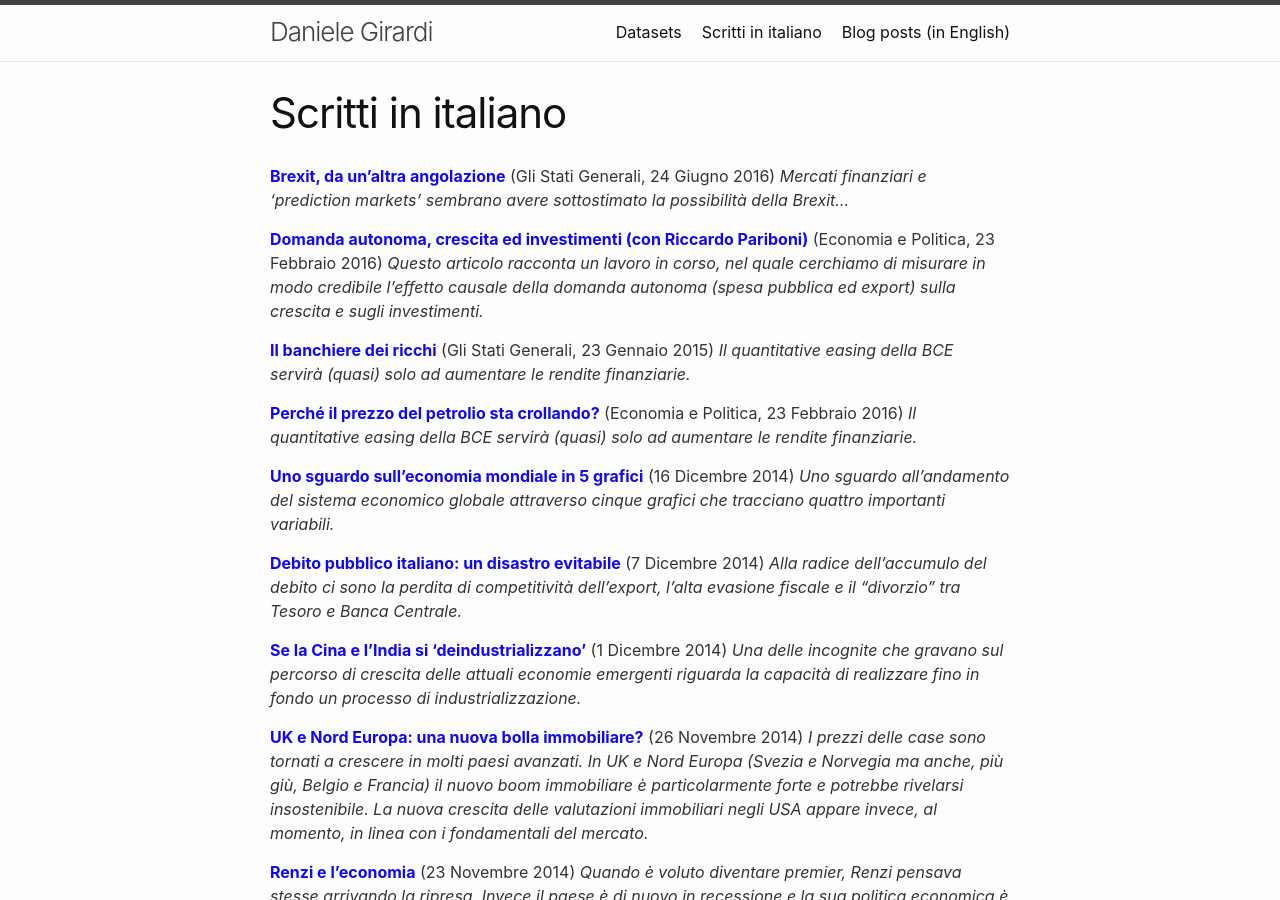
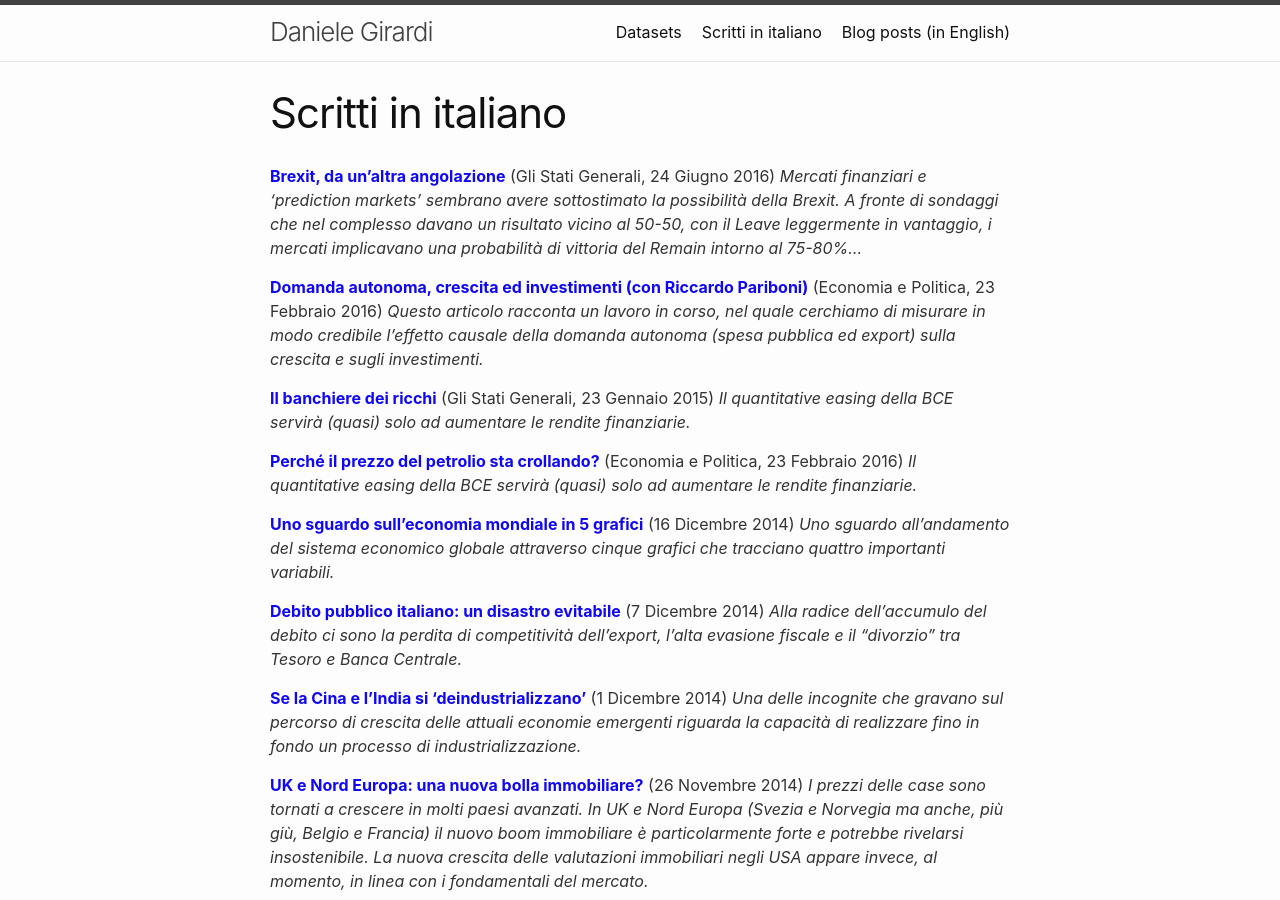
Before and after one commit to danielegirardi/danielegirardi.github.io, a Jekyll site: the page built from scritti_italia.md, in a window 1280 px wide and 900 px high. Built offline with Jekyll 4.4.1, drawn with Linux system fonts in a browser that asks for light colours.

Commit message:
Update scritti_italia.md

```diff
--- a/scritti_italia.md
+++ b/scritti_italia.md
@@ -6,9 +6,9 @@ permalink: /articoli_italia/
 
 <style type="text/css">a {text-decoration: none; color: inherit}</style>
 
-<span style="color: #1008F4;"><strong><a href="http://www.reconomics.it/brexit-da-unaltra-angolazione/" target="_blank" rel="noopener">Brexit, da un'altra angolazione</a></strong></span>
+<span style="color: #1008F4;"><strong><a href="http://www.glistatigenerali.com/borsa_istituzioni-ue/brexit-da-unaltra-angolazione/" target="_blank" rel="noopener">Brexit, da un'altra angolazione</a></strong></span>
 <span style="color: #333333;"><a href="http://www.glistatigenerali.com/borsa_istituzioni-ue/brexit-da-unaltra-angolazione/"  target="_blank" rel="noopener">(Gli Stati Generali, 24 Giugno 2016)</a>
-<em>Mercati finanziari e ‘prediction markets’ sembrano avere sottostimato la possibilità della Brexit...</em>
+<em> Mercati finanziari e ‘prediction markets’ sembrano avere sottostimato la possibilità della Brexit. A fronte di sondaggi che nel complesso davano un risultato vicino al 50-50, con il Leave leggermente in vantaggio, i mercati implicavano una probabilità di vittoria del Remain intorno al 75-80%... </em>
 </span>
 
 <span style="color: #1008F4;"><strong><a href="http://www.reconomics.it/domanda-autonoma-crescita-ed-investimenti/" target="_blank" rel="noopener">Domanda autonoma, crescita ed investimenti (con Riccardo Pariboni)</a></strong>
```
